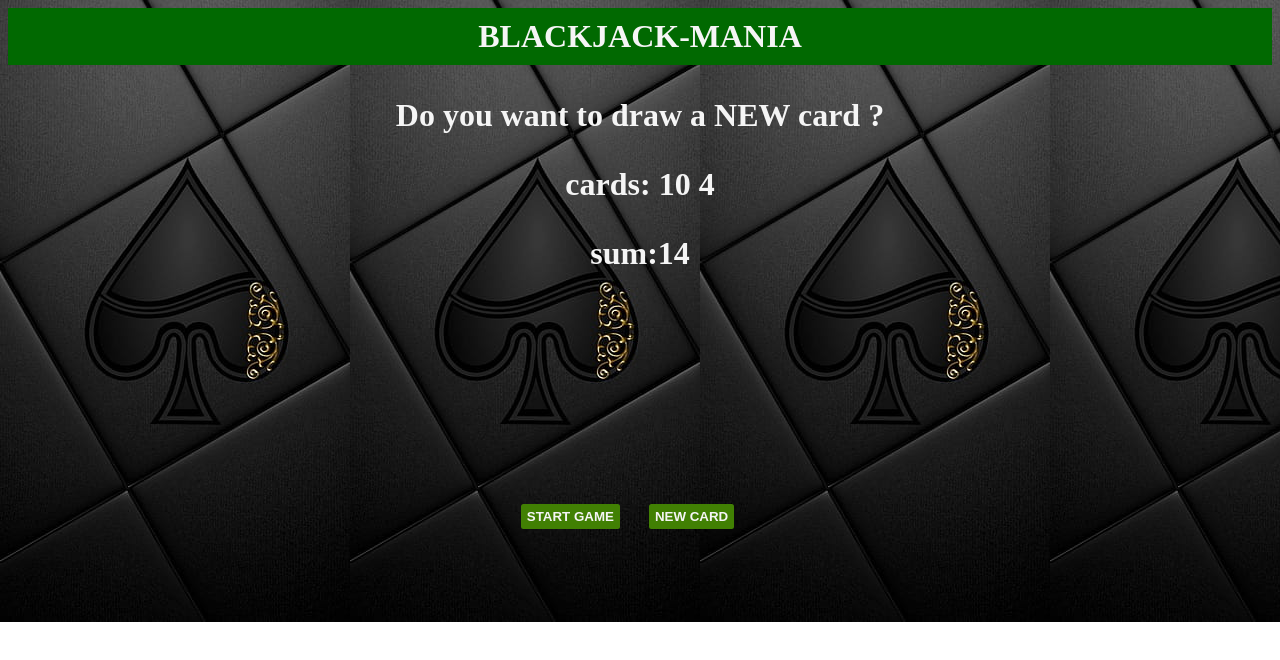
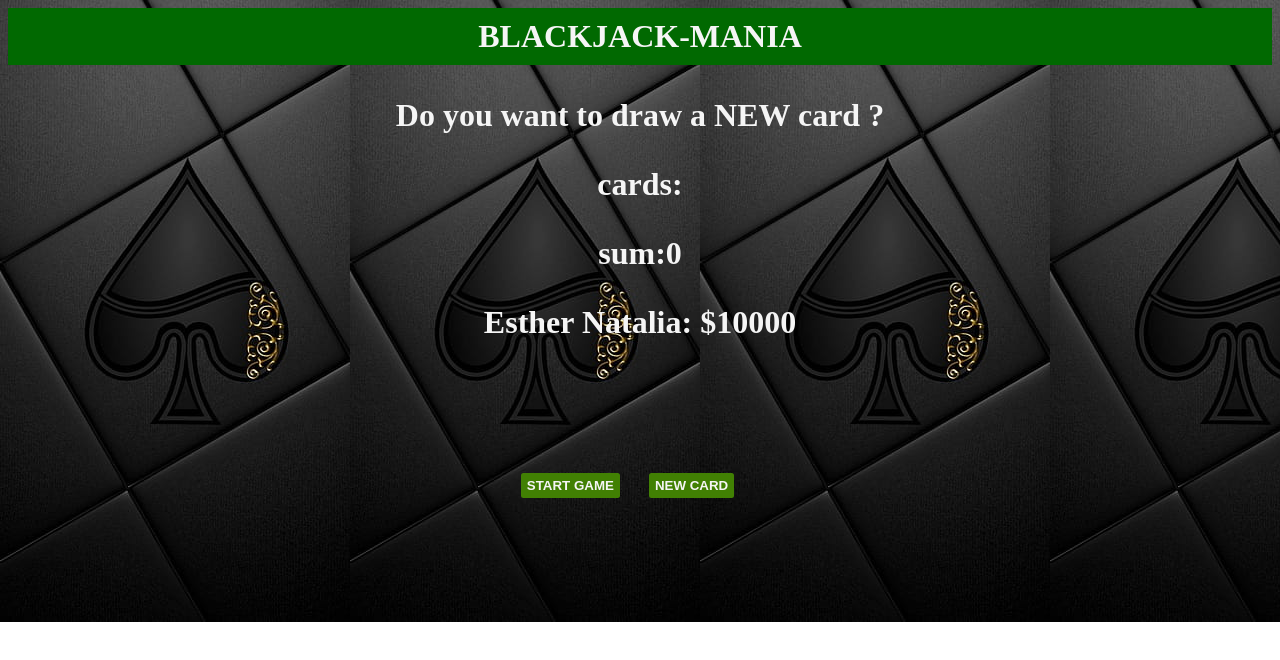
Before and after one commit to kiyosaki-cyber/blackjack, a plain HTML site: page index.html in a window 1280 px wide. Both pictures are taken after a click on the button "START GAME". Drawn offline with Linux system fonts and the light colour scheme.

Commit message:
created an object player

```diff
--- a/css/style.css
+++ b/css/style.css
@@ -15,7 +15,7 @@ h1{
     padding-bottom: 10px;
 }
 button{
-    margin-top: 200px;
+    margin-top: 100px;
     border: none;
     border-radius: 2.5px;
     background-color: rgb(65, 128, 3);
--- a/index.html
+++ b/index.html
@@ -13,6 +13,7 @@
         <p id="message-el">want to play a round</p>
         <p id="cards-el">cards</p>
         <p id="sum-el">sum</p>
+        <p id="player-el"></p>
     <button onclick="startGame()">START GAME</button>
     <button onclick="newCard()">NEW CARD</button>
        <script src="index.js"></script>
--- a/index.js
+++ b/index.js
@@ -28,13 +28,23 @@ let message =" "
   }
  }
 
+ //displaying the player's name and no of chips
+let  playerEl = document.getElementById("player-el")
+ player = {
+  name:"Esther Natalia:",
+  chips:"$10000"
+ }
+playerEl.textContent= player.name + " " + player.chips
+function startGame(){
+  if(youAreNotOutOfTheGame == true){
+      let firstCard  = getRandomCard()
+      let secondCard = getRandomCard()
+       sum = firstCard + secondCard
+       cards = [firstCard, secondCard]
 
-function startGame(){
-  youAreNotOutOfTheGame = true
-    let firstCard  = getRandomCard()
-    let secondCard = getRandomCard()
-     sum = firstCard + secondCard
-     cards = [firstCard, secondCard]
+    }
+
+
 
     renderGame()
 
```
